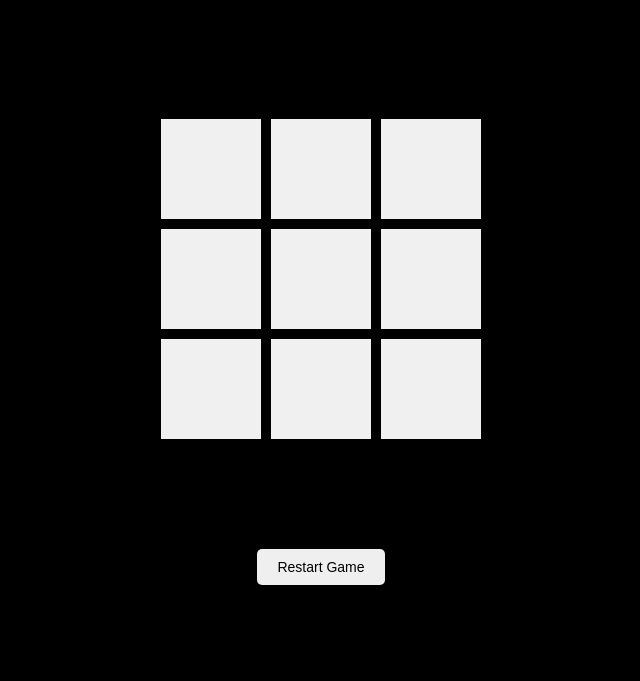
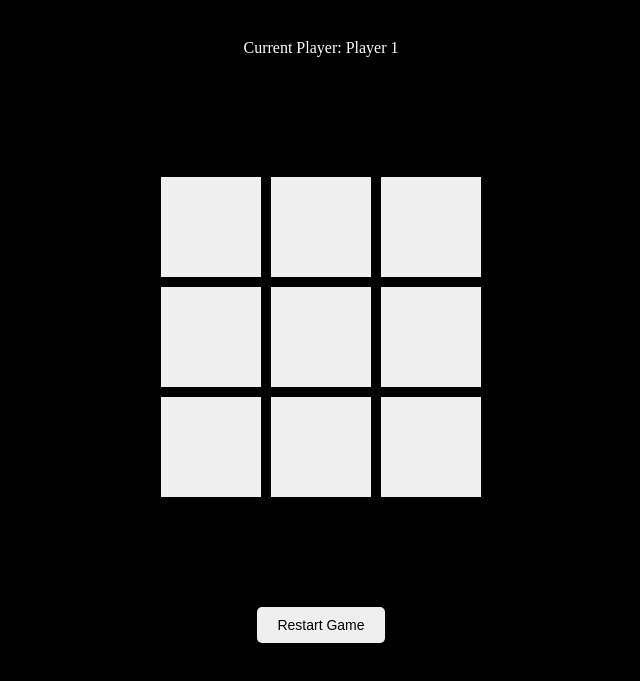
Before and after one commit to adeyemiadekunle/Tic_Tac_Toe, a website: page index.html in a window 1280 px wide. Shown: the part 69-750 px from the top of the page, without its empty margins (319-959 px from the left). Drawn offline with Linux system fonts and the light colour scheme.

Commit message:
update player info

```diff
--- a/app.js
+++ b/app.js
@@ -30,7 +30,9 @@ const Gameboard = (() => {
     const makeMove = (index, symbol) => {
         if (board[index] === '') {
             board[index] = symbol;
+
             return true; // Move successful
+
         }
         return false; // Move invalid
     };
@@ -57,6 +59,15 @@ const renderBoardToDOM = (board) => {
         cellElement.addEventListener('click', () => GameController.makeMove(index));
         boardElement.appendChild(cellElement);
     });
+};
+
+const updateCurrentPlayerTurn = (player) => {
+    const playerButton = document.getElementById('player');
+    playerButton.innerHTML = '';
+    const currentPlayerDiv = document.createElement('div');
+    currentPlayerDiv.classList.add('playerturn');
+    currentPlayerDiv.textContent = `Current Player: ${player.getName()}`; // Display the player's name or symbol
+    playerButton.appendChild(currentPlayerDiv);
 };
 
 const DisplayController = (() => {
@@ -95,13 +106,16 @@ const GameController = (() => {
         gameOver = false;
         Gameboard.resetBoard();
         DisplayController.renderBoard(Gameboard.getBoard());
+        updateCurrentPlayerTurn(currentPlayer); // Update the UI with the current player's turn at the start
     };
 
     const makeMove = (index) => {
         if (!gameOver) {
             if (Gameboard.makeMove(index, currentPlayer.getSymbol())) {
                 DisplayController.renderBoard(Gameboard.getBoard());
+                updateCurrentPlayerTurn(currentPlayer); // Update the UI with the current player's turn
 
+                setTimeout(() => {
                     if (Gameboard.isWinner(currentPlayer.getSymbol())) {
                         DisplayController.announceWinner(currentPlayer);
                         gameOver = true;
@@ -110,10 +124,13 @@ const GameController = (() => {
                         gameOver = true;
                     } else {
                         currentPlayer = (currentPlayer === player1) ? player2 : player1;
+                        updateCurrentPlayerTurn(currentPlayer); // Update the UI with the new current player's turn
                     }
+                }, 100); // Add a small delay (e.g., 100 milliseconds)
             }
         }
     };
+
 
     const resetGame = () => {
         Gameboard.resetBoard();
@@ -122,7 +139,7 @@ const GameController = (() => {
         gameOver = false;
     };
 
-    return { startGame, makeMove, resetGame };
+    return { startGame, makeMove, resetGame, currentPlayer };
 })();
 
 
@@ -131,4 +148,6 @@ restartButton.addEventListener('click', () => {
     GameController.resetGame(); // Call the reset function when the button is clicked
 });
 
+
+
 GameController.startGame();
--- a/index.html
+++ b/index.html
@@ -10,6 +10,9 @@
     <div class="header">
         <h1>Tic Tac Toe</h1>
     </div>
+
+    <div id="player">
+    </div>
   <div class="board" id="board"></div>
 
   <div class="reset">
--- a/style.css
+++ b/style.css
@@ -65,3 +65,14 @@ body {
 }
 
 /* Add additional styling as needed */
+
+#player {
+  display: flex;
+  padding: 10px;
+  justify-content: center;
+}
+
+#player .playerturn {
+  color: #fff;
+  padding: 10px;
+}
```
Lines whose indentation alone changed are shown as unchanged.
